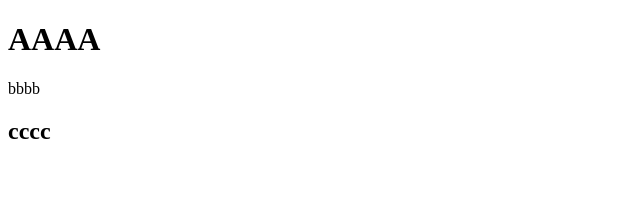
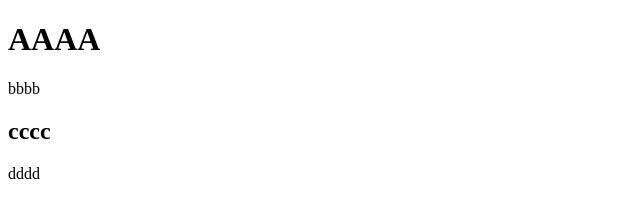
Before and after one commit to hugonorte/abertamente, a plain HTML site: page index.html in a window 1280 px wide. Shown: the full height of the page, 0-640 px from the left. Drawn offline with Linux system fonts and the light colour scheme.

Commit message:
outra alteração arquivo index.html

```diff
--- a/index.html
+++ b/index.html
@@ -9,5 +9,6 @@
     <h1>AAAA</h1>
     bbbb
     <h2>cccc</h2>
+    dddd
 </body>
 </html>
```
